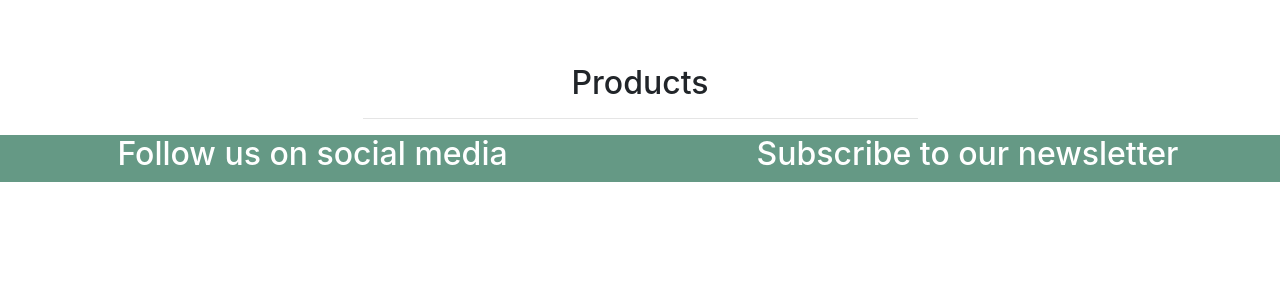
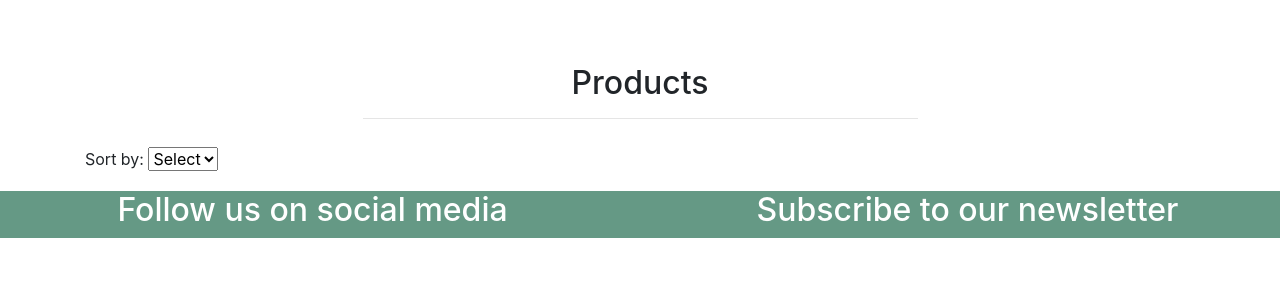
Before and after one commit to sofiawallq/vintage-corner, a Django app: a page that uses products/templates/products/products.html in a window 1280 px wide. Shown: the part 128-428 px from the top of the page. Run offline with Django 5.2, Linux system fonts and the light colour scheme; data that the repository does not hold is empty; some libraries are stand-ins or nearby versions.

Commit message:
add filter function to every category page

```diff
--- a/products/templates/products/products.html
+++ b/products/templates/products/products.html
@@ -13,6 +13,21 @@
 {% endblock %}
 
 {% block content %}
+<div class="container mt-4">
+    <div class="row">
+        <div class="col-12 col-md-3">
+            <form method="GET" action="{% url 'products' %}">
+                <label for="sort">Sort by:</label>
+                <select name="sort" id="sort" onchange="this.form.submit()">
+                    <option value="">Select</option>
+                    <option value="price" {% if current_sort == 'price' %}selected{% endif %}>Price</option>
+                    <option value="name" {% if current_sort == 'name' %}selected{% endif %}>Name</option>
+                </select>
+            </form>
+        </div>
+    </div>
+</div>
+
 <div class="container">
     <div class="row justify-content-center">
         <div class="product-container col-12 col-md-10">
--- a/products/views.py
+++ b/products/views.py
@@ -11,6 +11,7 @@ def all_products(request):
     products = Product.objects.all()
     query = None
     categories = None
+    sort = None
 
     if request.GET:
         if 'category' in request.GET:
@@ -27,10 +28,18 @@ def all_products(request):
             queries = Q(name__icontains=query) | Q(description__icontains=query)
             products = products.filter(queries)
 
+        if 'sort' in request.GET:
+            sort = request.GET['sort']
+            if sort == 'price':
+                products = products.order_by('price')
+            elif sort == 'name':
+                products = products.order_by('name')
+
     context = {
         'products': products,
         'search_term': query,
         'current_categories': categories,
+        'current_sort': sort,
     }
 
     return render(request, 'products/products.html', context)
```
